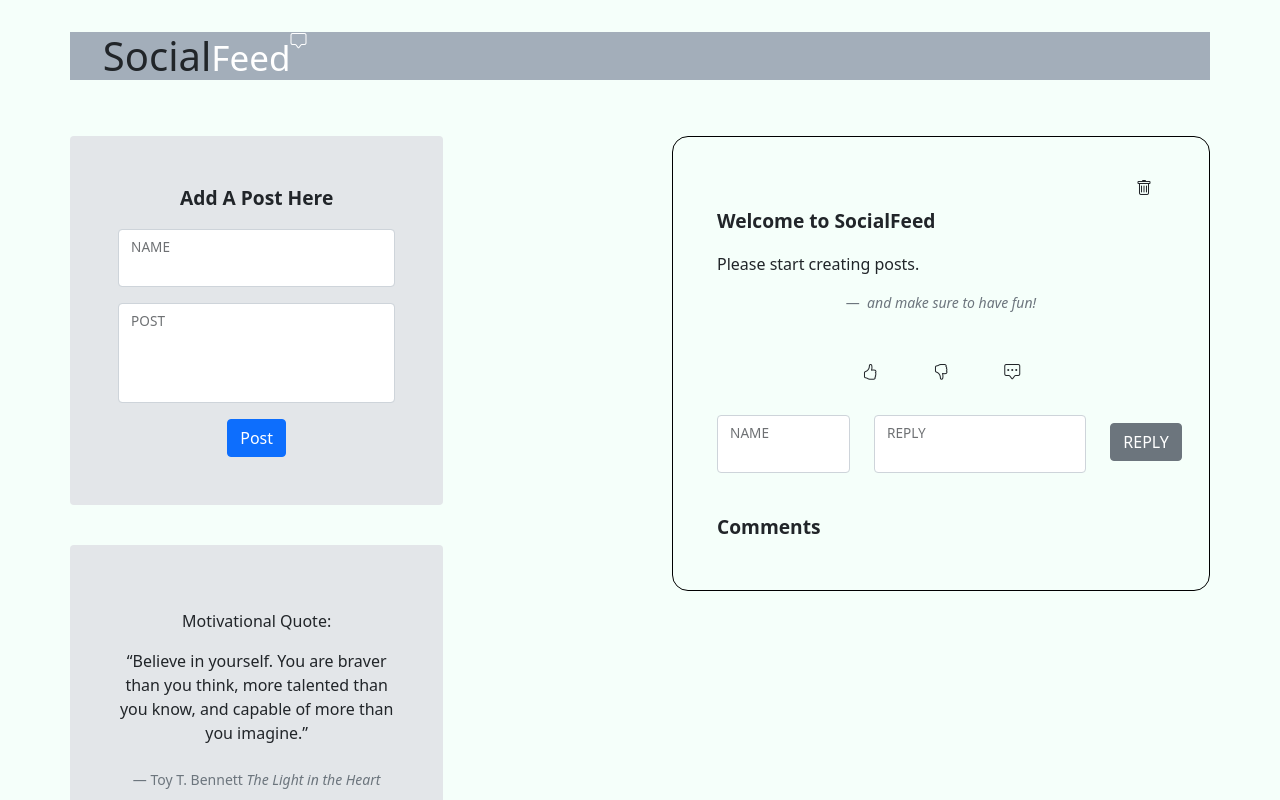
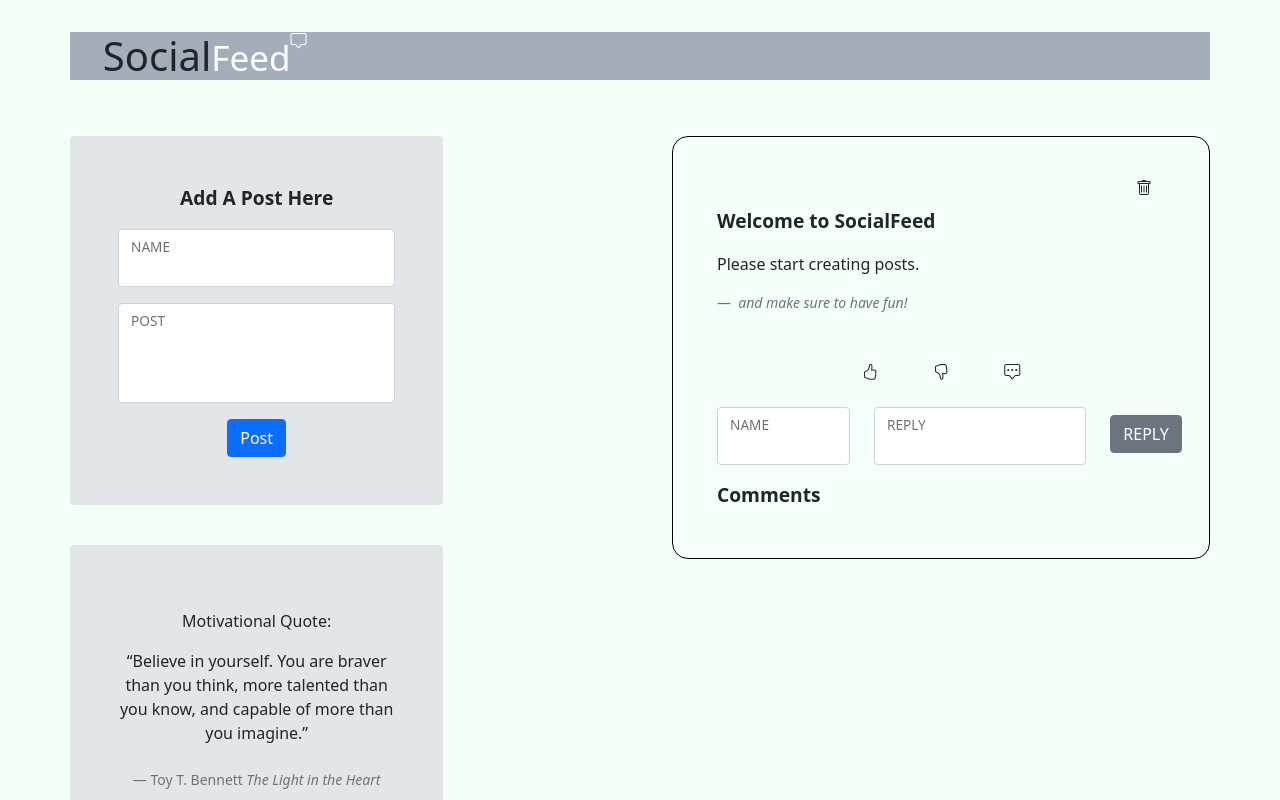
Before and after one commit to aschmidt2020/social-feed-react, a React (Create React App) app: page / in a window 1280 px wide. Both pictures are taken after a click on the button 1012 px from the left and 371 px from the top of the page. Built offline with nearby package versions, Linux system fonts and the light colour scheme.

Commit message:
fixed ReplySection form to only show when expanded for each specific component

```diff
--- a/src/App.css
+++ b/src/App.css
@@ -4,6 +4,10 @@
 
 .right-align-text {
     text-align: right;
+}
+
+.left-align-text{
+    text-align: left;
 }
 
 .border-box {
@@ -22,6 +26,7 @@
     padding-bottom: 0.5em;
     padding-left: 1em;
     border-radius: 1em;
+    background-color: #f1f3f4;
 }
 p{
     font-weight: bold;
--- a/src/Components/DisplayEntries/DisplayEntries.jsx
+++ b/src/Components/DisplayEntries/DisplayEntries.jsx
@@ -13,15 +13,17 @@ const DisplayEntries = (props) => {
                             <span className="right-align-text"><DeleteButton deleteEntry={props.deleteEntry} entry={entry}/></span>
                             <p>{entry.user}</p>
                             <p className='post-text'>{entry.post}</p>
-                            <figcaption className="blockquote-footer center-text"> <cite title="Source Title">{entry.date} </cite> </figcaption>
+                            <figcaption className="blockquote-footer left-align-text"> <cite title="Source Title">{entry.date}</cite>
+                            </figcaption>
                             <span><br></br></span>
 
                             <span className='center-text'>
                                 <LikeDislikeButton />
                                 &nbsp;&nbsp;&nbsp;&nbsp;&nbsp;&nbsp;&nbsp;
                                 <ReplySection entry={entry} addReply={props.addReply}/>
-                                <span><br></br></span>
                             </span>
+
+
 
                             <span style={{'marginTop':'1em'}}>
                                 <p>Comments</p>
--- a/src/Components/ReplySection/ReplySection.jsx
+++ b/src/Components/ReplySection/ReplySection.jsx
@@ -1,8 +1,16 @@
-import React, { useState, useEffect } from 'react';
+import React, { useState } from 'react';
 
 const ReplySection = (props) => {
+    const [formExpanded, setFormExpanded] = useState(false);
     const [name, setName] = useState(' ')
     const [reply, setReply] = useState([])
+
+    function handleClick(event){
+        event.preventDefault();
+        let oppositeState = !formExpanded;
+        setFormExpanded(oppositeState);
+        debugger
+    }
 
     function handleSubmit(event){
 
@@ -29,15 +37,14 @@ const ReplySection = (props) => {
         setReply('');
     }
 
+    if(formExpanded){
         return (
             <span className='center-text'>
-            <button id={props.timeStamp} className='btn bg-transparent' type="button" data-bs-toggle="collapse" data-bs-target="#addReply" aria-expanded="false" aria-controls="addReply">
+            <button id={props.timeStamp} className='btn bg-transparent' onClick={handleClick}>
             <i className="bi bi-chat-square-dots"></i>
             </button>
 
-            <div className="collapse" id='addReply'>
-                <span><br></br></span>
-                <form id='newReply' onSubmit={handleSubmit} >
+            <form id='newReply' onSubmit={handleSubmit} style={{'marginTop':'1em'}}>
             <div className='row'>
 
             <div className='col-4'>
@@ -60,8 +67,16 @@ const ReplySection = (props) => {
 
             </div>
         </form>
-            </div>
+        </span>
+        )
+    }
 
+    //will return just button if button is not expanded
+    return (
+        <span className='center-text'>
+            <button id={props.timeStamp} className='btn bg-transparent' onClick={handleClick}>
+            <i className="bi bi-chat-square-dots"></i>
+            </button>
         </span>
     );
 
```
Lines whose indentation alone changed are shown as unchanged.
